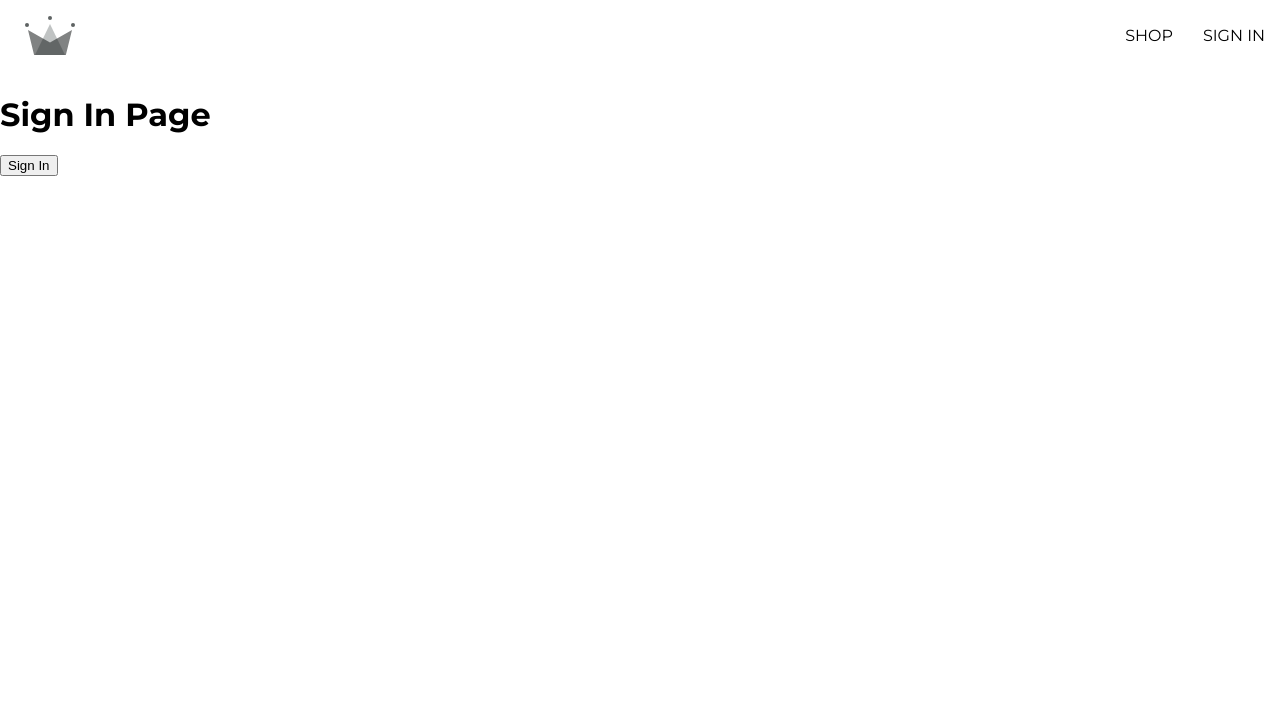
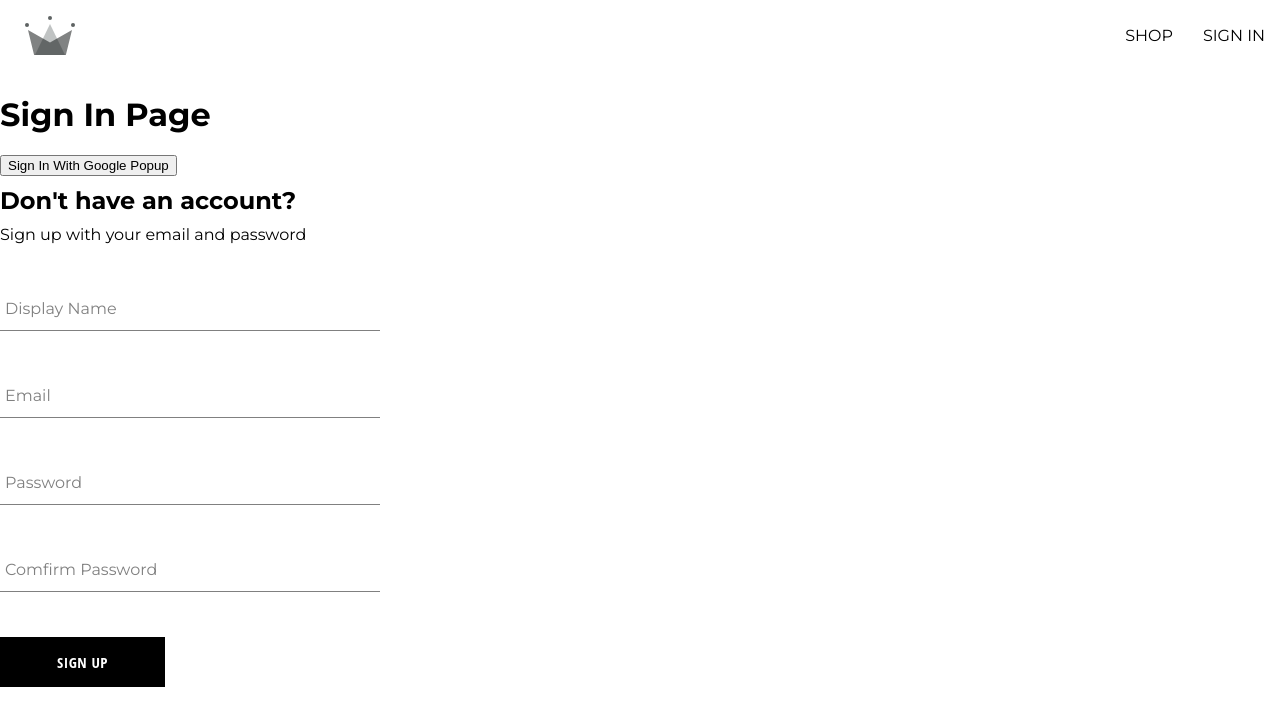
Before and after one commit to r4b0n/crwn-clothing, a React (Create React App) app: page /sign-in in a window 1280 px wide. Shown: the top 726 px of the page. Built offline with nearby package versions, Linux system fonts and the light colour scheme.

Commit message:
Created sign up, form input and button components.

```diff
--- /dev/null
+++ b/src/components/button/button.component.jsx
@@ -0,0 +1,19 @@
+import './button.styles.scss';
+
+const BUTTON_TYPE_CLASSES = {
+  google: 'google-sign-in',
+  inverted: 'inverted',
+};
+
+const Button = ({ children, buttonType, ...otherProps }) => {
+  return (
+    <button
+      className={`btn-container &{BUTTON_TYPE_CLASSES[buttonType]}`}
+      {...otherProps}
+    >
+      {children}
+    </button>
+  );
+};
+
+export default Button;
--- /dev/null
+++ b/src/components/button/button.styles.scss
@@ -0,0 +1,46 @@
+.btn-container {
+  min-width: 165px;
+  width: auto;
+  height: 50px;
+  letter-spacing: 0.5px;
+  line-height: 50px;
+  padding: 0 35px 0 35px;
+  font-size: 15px;
+  background-color: black;
+  color: white;
+  text-transform: uppercase;
+  font-family: 'Open Sans Condensed';
+  font-weight: bolder;
+  border: none;
+  cursor: pointer;
+  display: flex;
+  justify-content: center;
+
+  &:hover {
+    background-color: white;
+    color: black;
+    border: 1px solid black;
+  }
+
+  &.google-sign-in {
+    background-color: #4285f4;
+    color: white;
+
+    &:hover {
+      background-color: #357ae8;
+      border: none;
+    }
+  }
+
+  &.inverted {
+    background-color: white;
+    color: black;
+    border: 1px solid black;
+
+    &:hover {
+      background-color: black;
+      color: white;
+      border: none;
+    }
+  }
+}
--- /dev/null
+++ b/src/components/form-input/form-input.component.jsx
@@ -0,0 +1,20 @@
+import './form-input.styles.scss';
+
+const FormInput = ({ label, ...otherProps }) => {
+  return (
+    <div className='group'>
+      <input className='form-input' {...otherProps} />
+      {label && (
+        <label
+          className={`${
+            otherProps.value.length ? 'shrink' : ''
+          } form-input-label`}
+        >
+          {label}
+        </label>
+      )}
+    </div>
+  );
+};
+
+export default FormInput;
--- /dev/null
+++ b/src/components/form-input/form-input.styles.scss
@@ -0,0 +1,54 @@
+$sub-color: grey;
+$main-color: black;
+
+@mixin shrinkLabel {
+  top: -14px;
+  font-size: 12px;
+  color: $main-color;
+}
+
+.group {
+  position: relative;
+  margin: 45px 0;
+
+  .form-input {
+    background: none;
+    background-color: white;
+    color: $sub-color;
+    font-size: 18px;
+    padding: 10px 10px 10px 5px;
+    display: block;
+    width: 100%;
+    border: none;
+    border-radius: 0;
+    border-bottom: 1px solid $sub-color;
+    margin: 25px 0;
+
+    &:focus {
+      outline: none;
+    }
+
+    &:focus ~ .form-input-label {
+      @include shrinkLabel();
+    }
+  }
+
+  input[type='password'] {
+    letter-spacing: 0.3em;
+  }
+
+  .form-input-label {
+    color: $sub-color;
+    font-size: 16px;
+    font-weight: normal;
+    position: absolute;
+    pointer-events: none;
+    left: 5px;
+    top: 10px;
+    transition: 300ms ease all;
+
+    &.shrink {
+      @include shrinkLabel();
+    }
+  }
+}
--- /dev/null
+++ b/src/components/sign-up-form/sign-up-form.component.jsx
@@ -0,0 +1,105 @@
+import { useState } from 'react';
+
+import './sign-up-form.styles.scss';
+
+import {
+  createUserFromEmailPassword,
+  createUserDocFromAuth,
+} from '../../utils/firebase/firebase.utils';
+
+import FormInput from '../form-input/form-input.component';
+import Button from '../button/button.component';
+
+const defaultFormFields = {
+  displayName: '',
+  email: '',
+  password: '',
+  confirmPassword: '',
+};
+
+const SignUpForm = () => {
+  const [formFields, setFormFields] = useState(defaultFormFields);
+  const { displayName, email, password, confirmPassword } = formFields;
+
+  const resetFormFields = () => {
+    setFormFields(defaultFormFields);
+  };
+
+  const handleSubmit = async (event) => {
+    event.preventDefault();
+    if (password !== confirmPassword) {
+      alert('passwords do not match');
+      return;
+    }
+    try {
+      const { user } = await createUserFromEmailPassword(email, password);
+      await createUserDocFromAuth(user, { displayName });
+      resetFormFields();
+    } catch (err) {
+      if (err.code === 'auth/email-already-in-use') {
+        alert('Cannot create user, email already in use!');
+      } else {
+        console.log('User creation encountered and error!', err);
+      }
+    }
+  };
+
+  const handleChange = (e) => {
+    const { name, value } = e.target;
+    setFormFields({ ...formFields, [name]: value });
+  };
+
+  return (
+    <div className='sign-up-container'>
+      <h2>Don't have an account?</h2>
+      <span>Sign up with your email and password</span>
+      <form onSubmit={handleSubmit}>
+        {/* <FormInput
+          label='Display Name'
+          inputOptions={{
+            type: 'text',
+            required: true,
+            onChange: handleChange,
+            name: 'displayName',
+            value: displayName,
+          }}
+        /> */}
+        <FormInput
+          label='Display Name'
+          type='text'
+          required
+          onChange={handleChange}
+          name='displayName'
+          value={displayName}
+        />
+        <FormInput
+          label='Email'
+          type='email'
+          required
+          onChange={handleChange}
+          name='email'
+          value={email}
+        />
+        <FormInput
+          label='Password'
+          type='password'
+          required
+          onChange={handleChange}
+          name='password'
+          value={password}
+        />
+        <FormInput
+          label='Comfirm Password'
+          type='password'
+          required
+          onChange={handleChange}
+          name='confirmPassword'
+          value={confirmPassword}
+        />
+        <Button type='submit'>Sign Up</Button>
+      </form>
+    </div>
+  );
+};
+
+export default SignUpForm;
--- /dev/null
+++ b/src/components/sign-up-form/sign-up-form.styles.scss
@@ -0,0 +1,8 @@
+.sign-up-container {
+  display: flex;
+  flex-direction: column;
+  width: 380px;
+  & h2 {
+    margin: 10px 0;
+  }
+}
--- a/src/routes/sign-in/sign-in.component.jsx
+++ b/src/routes/sign-in/sign-in.component.jsx
@@ -1,10 +1,28 @@
+import { useEffect } from 'react';
+import { getRedirectResult } from 'firebase/auth';
+
 import { Fragment } from 'react';
 import {
+  auth,
   signInWithGooglePopup,
+  signInWithGoogleRedirect,
   createUserDocFromAuth,
 } from '../../utils/firebase/firebase.utils';
 
+import SignUpForm from '../../components/sign-up-form/sign-up-form.component';
+
 const SignIn = () => {
+  useEffect(() => {
+    const fetchUser = async () => {
+      const response = await getRedirectResult(auth);
+      if (response) {
+        const userDocRef = await createUserDocFromAuth(response.user);
+        console.log('user doc ref: ', userDocRef);
+      }
+    };
+    fetchUser();
+  }, []);
+
   const logGoogleUser = async () => {
     const { user } = await signInWithGooglePopup();
     const userDocRef = await createUserDocFromAuth(user);
@@ -14,7 +32,11 @@
   return (
     <Fragment>
       <h1>Sign In Page</h1>
-      <button onClick={logGoogleUser}>Sign In</button>
+      <button onClick={logGoogleUser}>Sign In With Google Popup</button>
+      <button style={{ display: 'none' }} onClick={signInWithGoogleRedirect}>
+        Sign In with Google Redirect
+      </button>
+      <SignUpForm />
     </Fragment>
   );
 };
--- a/src/utils/firebase/firebase.utils.js
+++ b/src/utils/firebase/firebase.utils.js
@@ -1,9 +1,10 @@
 import { initializeApp } from 'firebase/app';
 import {
   getAuth,
-  //signInWithRedirect,
+  signInWithRedirect,
   signInWithPopup,
   GoogleAuthProvider,
+  createUserWithEmailAndPassword,
 } from 'firebase/auth';
 import { getFirestore, doc, getDoc, setDoc } from 'firebase/firestore';
 
@@ -20,17 +21,21 @@
 // Initialize Firebase
 const firebaseApp = initializeApp(firebaseConfig);
 
-const provider = new GoogleAuthProvider();
-provider.setCustomParameters({
+const googleProvider = new GoogleAuthProvider();
+googleProvider.setCustomParameters({
   prompt: 'select_account',
 });
 
 export const auth = getAuth();
-export const signInWithGooglePopup = () => signInWithPopup(auth, provider);
-
 export const db = getFirestore();
 
-export const createUserDocFromAuth = async (userAuth) => {
+export const signInWithGooglePopup = () =>
+  signInWithPopup(auth, googleProvider);
+export const signInWithGoogleRedirect = () =>
+  signInWithRedirect(auth, googleProvider);
+
+export const createUserDocFromAuth = async (userAuth, additionalInfo = {}) => {
+  if (!userAuth) return;
   const userDocRef = doc(db, 'users', userAuth.uid);
   const userSnapshot = await getDoc(userDocRef);
 
@@ -42,6 +47,7 @@
         displayName,
         email,
         createdAt,
+        ...additionalInfo,
       });
     } catch (err) {
       console.log('error creating the user', err.message);
@@ -50,3 +56,8 @@
 
   return userDocRef;
 };
+
+export const createUserFromEmailPassword = async (email, password) => {
+  if (!email || !password) return;
+  return await createUserWithEmailAndPassword(auth, email, password);
+};
```
